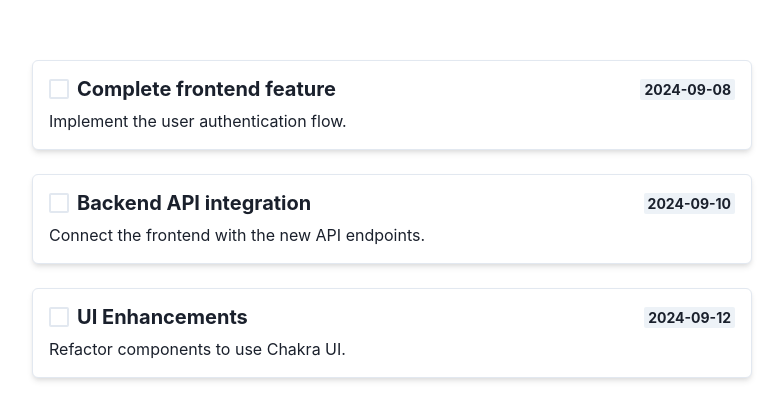
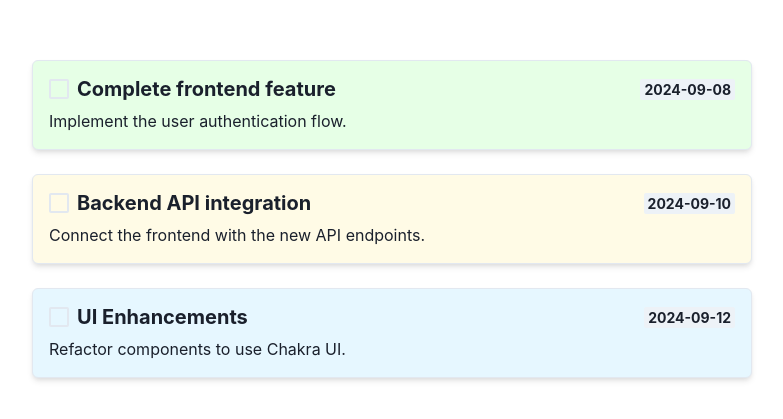
Before and after one commit to paradisomartin/todolist-frontend, a React (Vite) app in the folder app/: page / in a window 1280 px wide. Shown: the part 221-640 px from the top of the page, without its empty margins (248-1031 px from the left). Built offline with nearby package versions, Linux system fonts and the light colour scheme.

Commit message:
Task list colors

```diff
--- a/app/src/components/Task.jsx
+++ b/app/src/components/Task.jsx
@@ -1,7 +1,7 @@
 // src/components/Task.jsx
 import { Box, Text, Heading, HStack, Badge, Checkbox } from "@chakra-ui/react";
 
-const Task = ({ title, description, date }) => {
+const Task = ({ title, description, date, bgColor }) => {
   return (
     <Box
       borderWidth="1px"
@@ -9,7 +9,7 @@ const Task = ({ title, description, date }) => {
       boxShadow="md"
       p={4}
       width="100%"
-      bg="white"
+      bg={bgColor}
     >
       <HStack justifyContent="space-between">
         <HStack>
--- a/app/src/components/TaskList.jsx
+++ b/app/src/components/TaskList.jsx
@@ -1,6 +1,7 @@
 // src/components/TasksList.jsx
 import { Box, VStack } from "@chakra-ui/react";
-import Task from "./Task"; // Importamos el componente Task
+import Task from "./Task";
+import { getRandomSoftColor } from "../utils/getRandomSoftColor";
 
 // Un array de ejemplo con tareas
 const tasks = [
@@ -25,17 +26,25 @@ const tasks = [
 ];
 
 const TasksList = () => {
+  let previousColor = ""; // Inicializamos una variable para guardar el color anterior
+
   return (
     <Box display="flex" justifyContent="center" alignItems="center" height="100vh" p={4}>
       <VStack spacing={6} align="stretch" width="60%">
-        {tasks.map((task) => (
-          <Task // Usamos el componente Task
-            key={task.id}
-            title={task.title}
-            description={task.description}
-            date={task.date}
-          />
-        ))}
+        {tasks.map((task) => {
+          const color = getRandomSoftColor(previousColor); // Obtenemos un color diferente al anterior
+          previousColor = color; // Actualizamos el color anterior
+
+          return (
+            <Task
+              key={task.id}
+              title={task.title}
+              description={task.description}
+              date={task.date}
+              bgColor={color} // Pasamos el color generado
+            />
+          );
+        })}
       </VStack>
     </Box>
   );
--- /dev/null
+++ b/app/src/utils/getRandomSoftColor.js
@@ -0,0 +1,17 @@
+const colors = [
+    "#FFEBE6", // Soft red
+    "#E6FFFA", // Soft teal
+    "#E6F7FF", // Soft blue
+    "#FFFBE6", // Soft yellow
+    "#F3E6FF", // Soft purple
+    "#E6FFE6", // Soft green
+  ];
+
+  // Función para obtener un color diferente del anterior
+  export const getRandomSoftColor = (previousColor) => {
+    let newColor;
+    do {
+      newColor = colors[Math.floor(Math.random() * colors.length)];
+    } while (newColor === previousColor); // Evitar que se repita el mismo color
+    return newColor;
+  };
```
